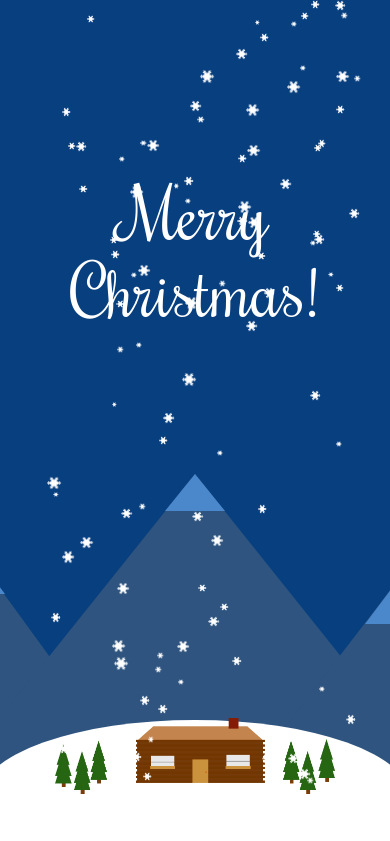
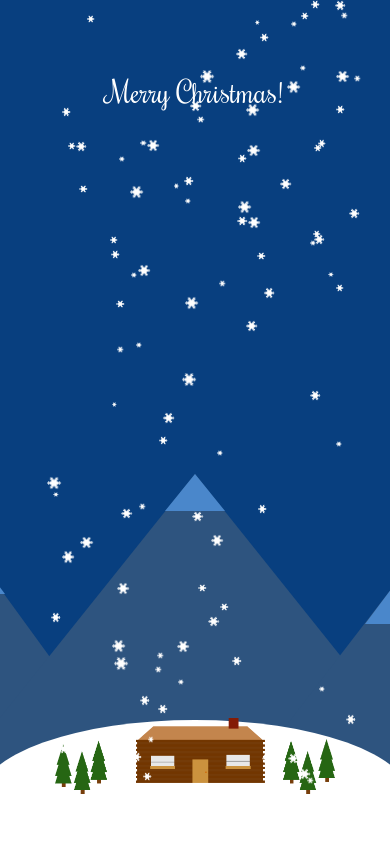
Before and after one commit to kevinjbastien/kbastien.github.io, a plain HTML site: page christmas.html in a window 390 px wide. Drawn offline with Linux system fonts and the light colour scheme.

Commit message:
adding styles

```diff
--- a/christmas.html
+++ b/christmas.html
@@ -39,13 +39,8 @@
   </body>
   <script type="text/javascript">
     $(document).snowfall({image :"assets/flake.png", minSize: 5, maxSize:15, flakeCount : 100, maxSpeed : 10});
+    $('.merry-txt').transition({});
     $.fx.speeds._default = 50000;
-    var i = 0;
-    while(i < 100){
-      $('.santa').transition({ x: 4000, y: -500 });
-      i++;
-    }
-
-
+    $('.santa').transition({ x: 4000, y: -500 });
   </script>
 </html>
--- a/css/styles.scss
+++ b/css/styles.scss
@@ -121,6 +121,14 @@ a:hover i{
 		width: 20em !important;
 		margin-left: -10em !important;
 
+	}
+
+	.merry-txt {
+		font-size: 30px !important;
+	}
+
+	.santa {
+		width: 7em !important;
 	}
 
 }
```
Also changed, not shown: css/compiled/styles.css, 1 other file.
